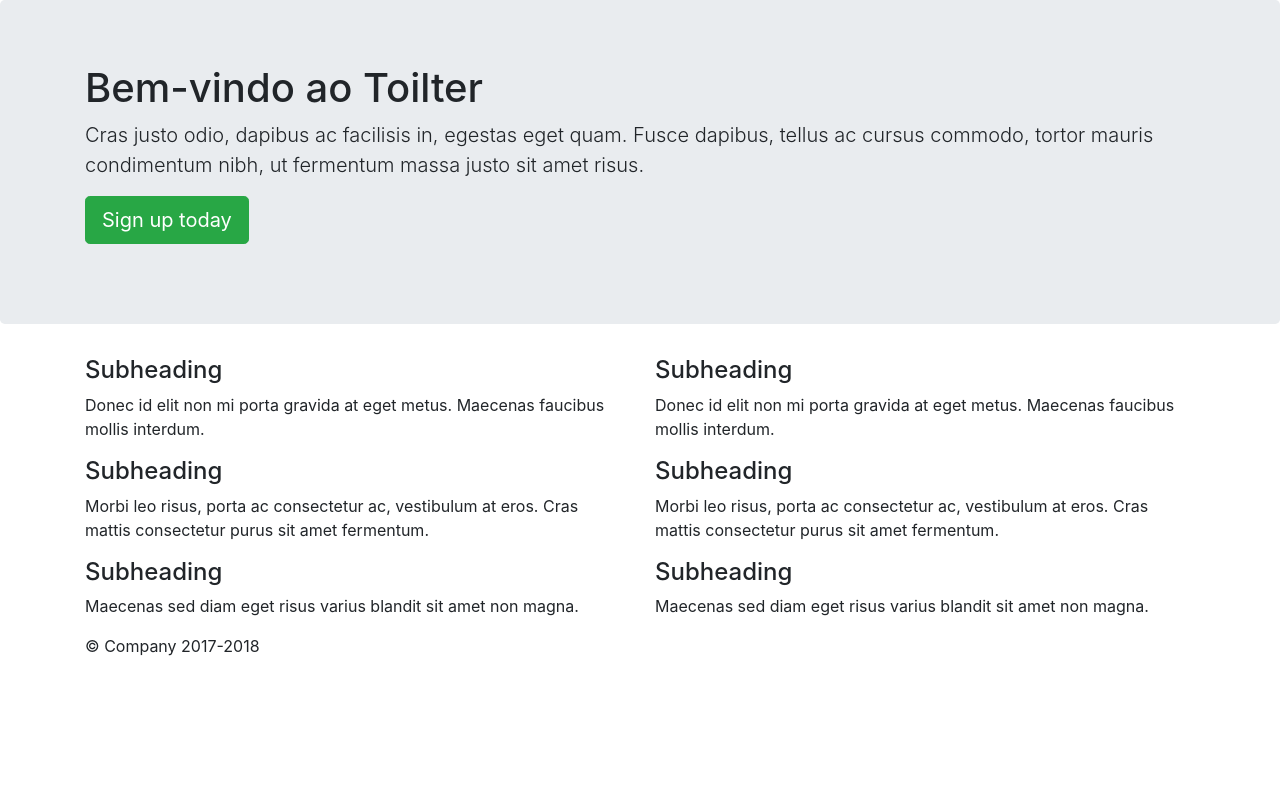
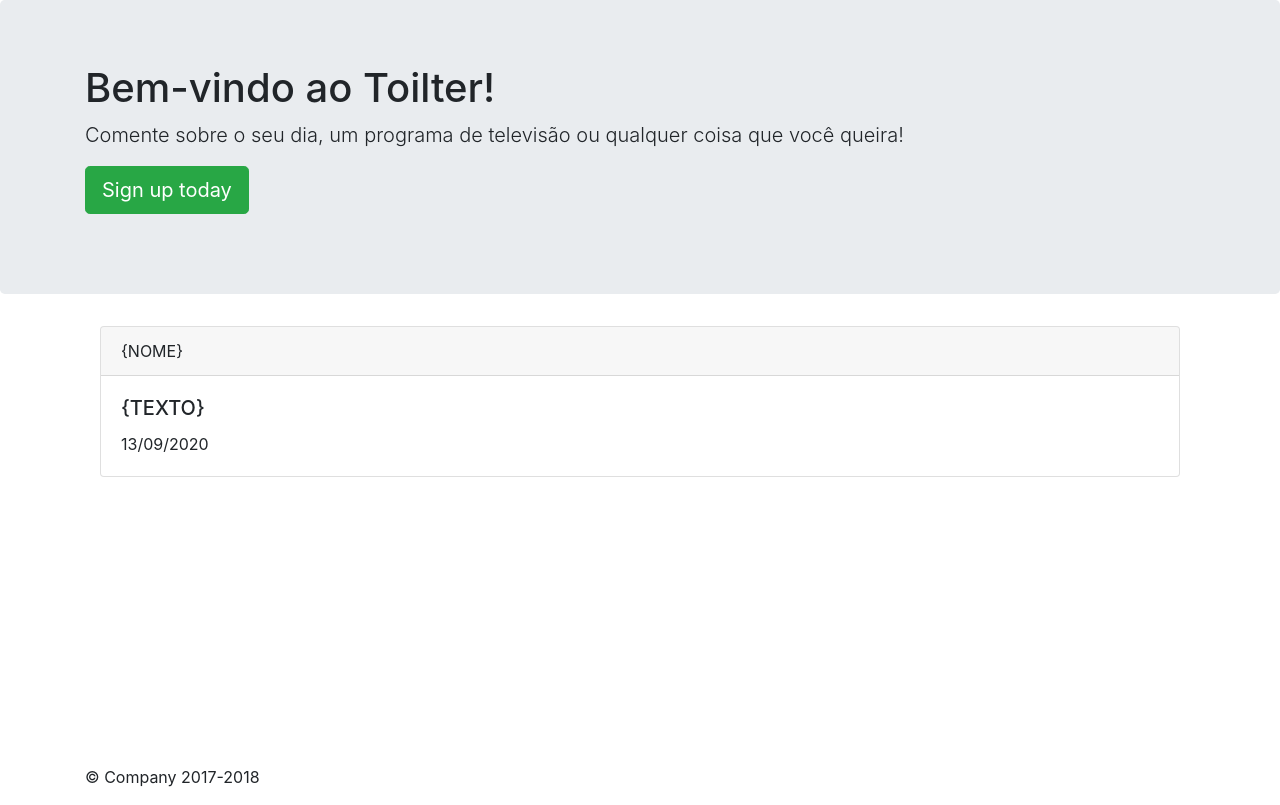
Before and after one commit to Igor-Felipy/Billy_Social-Network, a Flask app: page / in a window 1280 px wide. Shown: the part 56-861 px from the top of the page. Before the commit the page ends 712 px from the top, so only its background shows below. Run offline with Flask 2, Linux system fonts and the light colour scheme; some libraries are stand-ins or nearby versions.

Commit message:
criando um card provisiorio para teste de post

```diff
--- a/app/templates/base.html
+++ b/app/templates/base.html
@@ -81,6 +81,7 @@
       {% block content %}
       {% endblock %}
     </div>
+    <br><br><br><br><br><br><br><br><br><br><br><br>
     <footer class="container">
       <p>&copy; Company 2017-2018</p>
     </footer>
--- a/app/templates/index.html
+++ b/app/templates/index.html
@@ -3,35 +3,26 @@
 {% block title %} {{super()}} - index {% endblock %}
 
 {% block topview%}
-<h1>Bem-vindo ao Toilter</h1>
-<p class="lead">Cras justo odio, dapibus ac facilisis in, egestas eget quam. Fusce dapibus, tellus ac cursus commodo, tortor mauris condimentum nibh, ut fermentum massa justo sit amet risus.</p>
+<h1>Bem-vindo ao Toilter!</h1>
+<p class="lead">Comente sobre o seu dia, um programa de televisão ou qualquer coisa que você queira!</p>
+{% if current_user.is_authenticated %}
+{% else %}
 <p><a class="btn btn-lg btn-success" href="#" role="button">Sign up today</a></p>
+{% endif %}
+{% endblock %}
+
+{% block content %}
+
+  <div class="container">
+    <div class="card">
+      <div class="card-header">
+        {NOME}
+      </div>
+      <div class="card-body">
+        <h5 class="card-title">{TEXTO}</h5>
+        <p class="card-text">13/09/2020</p>
+      </div>
+    </div>
+  </div>
 
 {% endblock %}
-{% block content %}
-
-
-  <div class="row marketing">
-    <div class="col-lg-6">
-      <h4>Subheading</h4>
-      <p>Donec id elit non mi porta gravida at eget metus. Maecenas faucibus mollis interdum.</p>
-
-      <h4>Subheading</h4>
-      <p>Morbi leo risus, porta ac consectetur ac, vestibulum at eros. Cras mattis consectetur purus sit amet fermentum.</p>
-
-      <h4>Subheading</h4>
-      <p>Maecenas sed diam eget risus varius blandit sit amet non magna.</p>
-    </div>
-
-    <div class="col-lg-6">
-      <h4>Subheading</h4>
-      <p>Donec id elit non mi porta gravida at eget metus. Maecenas faucibus mollis interdum.</p>
-
-      <h4>Subheading</h4>
-      <p>Morbi leo risus, porta ac consectetur ac, vestibulum at eros. Cras mattis consectetur purus sit amet fermentum.</p>
-
-      <h4>Subheading</h4>
-      <p>Maecenas sed diam eget risus varius blandit sit amet non magna.</p>
-    </div>
-  </div>
-{% endblock %}
```
